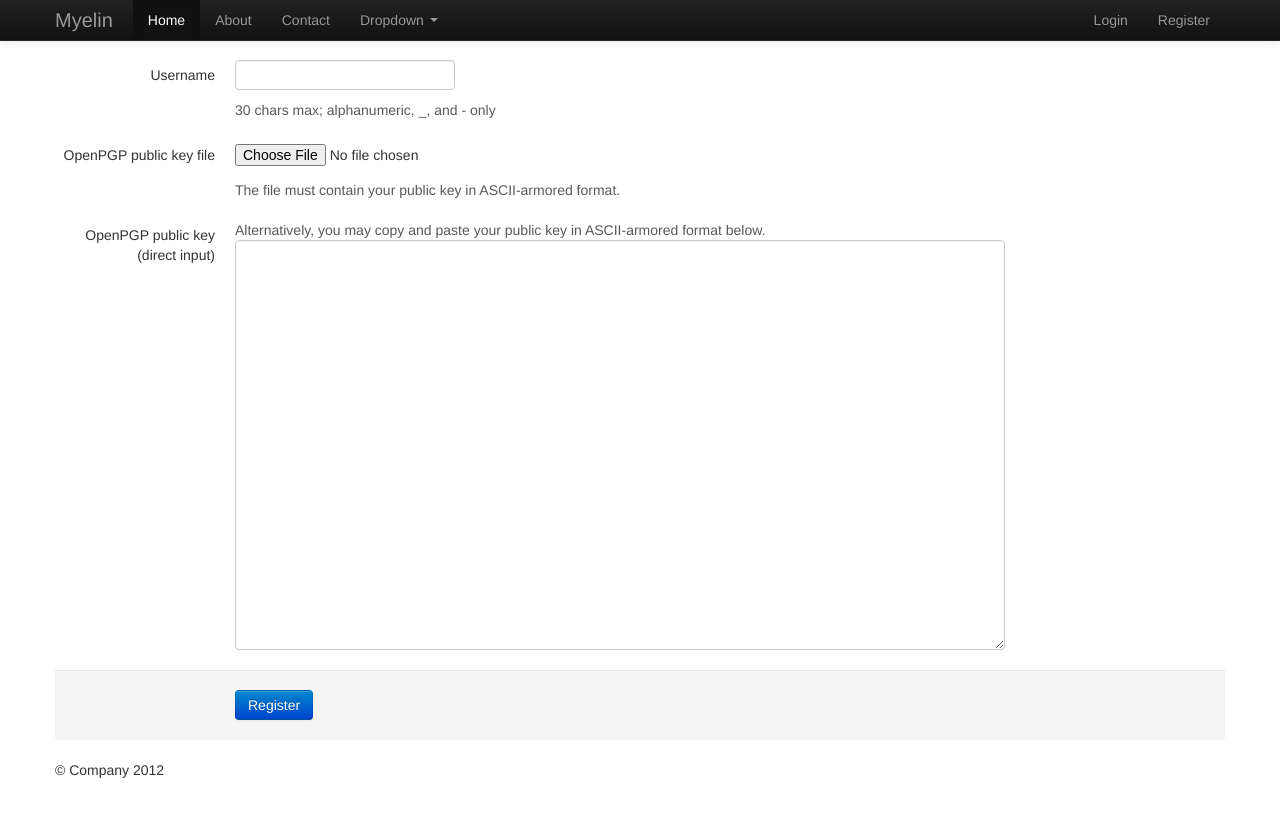
After one commit to kz26/myelin, a Django app: template app/templates/openpgp_auth/register.html in a window 1280 px wide. The commit adds this page. Run offline with Django 3.2, Linux system fonts and the light colour scheme; the template is opened without the code that fills it: values that come from a table or form of the project are taken from there, others are empty; some libraries are stand-ins or nearby versions.

Commit message:
Registration now works

```diff
--- a/app/assets/css/main.css
+++ b/app/assets/css/main.css
@@ -1,5 +1,3 @@
-
-
-/* ==========================================================================
-   Author's custom styles
-   ========================================================================== */
+ul.errorlist {
+	color: rgb(185, 74, 72);
+}
--- a/app/openpgp_auth/forms.py
+++ b/app/openpgp_auth/forms.py
@@ -1,25 +1,29 @@
 from django import forms
 
 class RegisterForm(forms.Form):
+	error_css_class = "text-error"
+	required_css_class = error_css_class
+
 	username = forms.RegexField(regex='^[A-Za-z0-9_\-]+$', max_length=30)
+	pubkey_file = forms.FileField(required=False)
 	pubkey_string = forms.CharField(required=False, widget=forms.Textarea())
-	pubkey_file = forms.FileField(required=False)
 
 	def clean(self):
 		cleaned_data = super(RegisterForm, self).clean()
 		pubkey_string = cleaned_data.get('pubkey_string')
 		pubkey_file = cleaned_data.get('pubkey_file')
-		if not (key_string or keyfile):
+		if not (pubkey_string or pubkey_file):
 			raise forms.ValidationError("The OpenPGP public key must be uploaded as a file or entered as ASCII-armored plain text.")
 		pubkey = self.get_pubkey()
 		if not (pubkey.find("-----BEGIN PGP PUBLIC KEY BLOCK-----") == 0 and pubkey.endswith("-----END PGP PUBLIC KEY BLOCK-----")):
 			raise forms.ValidationError("Invalid OpenPGP public key.")
+		self.pubkey = pubkey
 		return cleaned_data
 
 	def get_pubkey(self):
 		if getattr(self, 'cleaned_data', None):
 			if self.cleaned_data.get('pubkey_file'):
-				return self.cleaned_data['pubkey_file'].read()
+				return self.cleaned_data['pubkey_file'].read().strip()
 			elif self.cleaned_data.get('pubkey_string'):
-				return self.cleaned_data['pubkey_string']
+				return self.cleaned_data['pubkey_string'].strip()
 		return None
--- /dev/null
+++ b/app/openpgp_auth/urls.py
@@ -0,0 +1,8 @@
+from django.conf.urls import patterns, include, url
+from django.views.generic import TemplateView
+
+from app.openpgp_auth.views import *
+
+urlpatterns = patterns('',
+	url(r'^register/$', RegisterView.as_view(), name="register"),
+)
--- /dev/null
+++ b/app/templates/navbar.html
@@ -0,0 +1,35 @@
+<div class="navbar navbar-inverse navbar-fixed-top">
+	<div class="navbar-inner">
+		<div class="container">
+			<a class="btn btn-navbar" data-toggle="collapse" data-target=".nav-collapse">
+				<span class="icon-bar"></span>
+				<span class="icon-bar"></span>
+				<span class="icon-bar"></span>
+			</a>
+			<a class="brand" href="#">Myelin</a>
+			<div class="nav-collapse collapse">
+				<ul class="nav">
+					<li class="active"><a href="#">Home</a></li>
+					<li><a href="#about">About</a></li>
+					<li><a href="#contact">Contact</a></li>
+					<li class="dropdown">
+						<a href="#" class="dropdown-toggle" data-toggle="dropdown">Dropdown <b class="caret"></b></a>
+						<ul class="dropdown-menu">
+							<li><a href="#">Action</a></li>
+							<li><a href="#">Another action</a></li>
+							<li><a href="#">Something else here</a></li>
+							<li class="divider"></li>
+							<li class="nav-header">Nav header</li>
+							<li><a href="#">Separated link</a></li>
+							<li><a href="#">One more separated link</a></li>
+						</ul>
+					</li>
+				</ul>
+				<ul class="nav pull-right">
+					<li><a href="#">Login</a></li>
+					<li><a href="{% url 'register' %}">Register</a></li>
+				</ul>
+			</div><!--/.nav-collapse -->
+		</div>
+	</div>
+</div>
--- /dev/null
+++ b/app/templates/openpgp_auth/register.html
@@ -0,0 +1,41 @@
+{% extends "index.html" %}
+{% block content %}
+<div class="row">
+	<div class="span12">
+		<form class="form-horizontal" enctype="multipart/form-data" method="post">
+			{{ form.non_field_errors }}
+			{% if import_error %}
+			<div class="alert alert-error">
+    			An error occurred while importing your public key. The key may be invalid or already registered.
+			</div>
+			{% endif %}
+			{% csrf_token %}
+			<div class="control-group">
+				<label class="control-label" for="inputUsername">Username</label>
+				<div class="controls">
+					<input type="text" id="inputUsername" name="username" value="{{ form.username.value|default_if_none:"" }}">
+					{{ form.username.errors }}
+					<span class="help-block">30 chars max; alphanumeric, _, and - only</span>
+				</div>
+			</div>
+			<div class="control-group">
+				<label class="control-label" for="inputPubkeyFile">OpenPGP public key file</label>
+				<div class="controls">
+					<input type="file" id="inputPubkeyFile" name="pubkey_file">
+					<span class="help-block">The file must contain your public key in ASCII-armored format.</span>
+				</div>
+			</div>
+			<div class="control-group">
+				<label class="control-label" for="inputPubkeyString">OpenPGP public key (direct input)</label>
+				<div class="controls">
+					<span class="help-block">Alternatively, you may copy and paste your public key in ASCII-armored format below.</span>
+					<textarea id="inputPubkeyString" class="span8" rows="20" name="pubkey_string">{{ form.pubkey_string.value|default_if_none:"" }}</textarea>
+				</div>
+			</div>
+			<div class="form-actions">
+				<button class="btn btn-primary" type="submit">Register</button>
+			</div>
+		</form>
+	</div>
+</div>
+{% endblock %}
--- a/app/urls.py
+++ b/app/urls.py
@@ -1,4 +1,5 @@
 from django.conf.urls import patterns, include, url
+from django.views.generic import TemplateView
 
 # Uncomment the next two lines to enable the admin:
 # from django.contrib import admin
@@ -14,4 +15,7 @@ urlpatterns = patterns('',
 
     # Uncomment the next line to enable the admin:
     # url(r'^admin/', include(admin.site.urls)),
+
+	url(r'^$', TemplateView.as_view(template_name="index.html"), name="index"),
+	url(r'^pgp/', include('app.openpgp_auth.urls')),
 )
```
Also changed, not shown: app/openpgp_auth/backend.py (+4 -8 lines), app/openpgp_auth/models.py (+7 -6 lines), app/openpgp_auth/views.py (+17 -14 lines), app/settings.py (+4 -4 lines), app/templates/index.html (+4 -40 lines), 1 other file.
